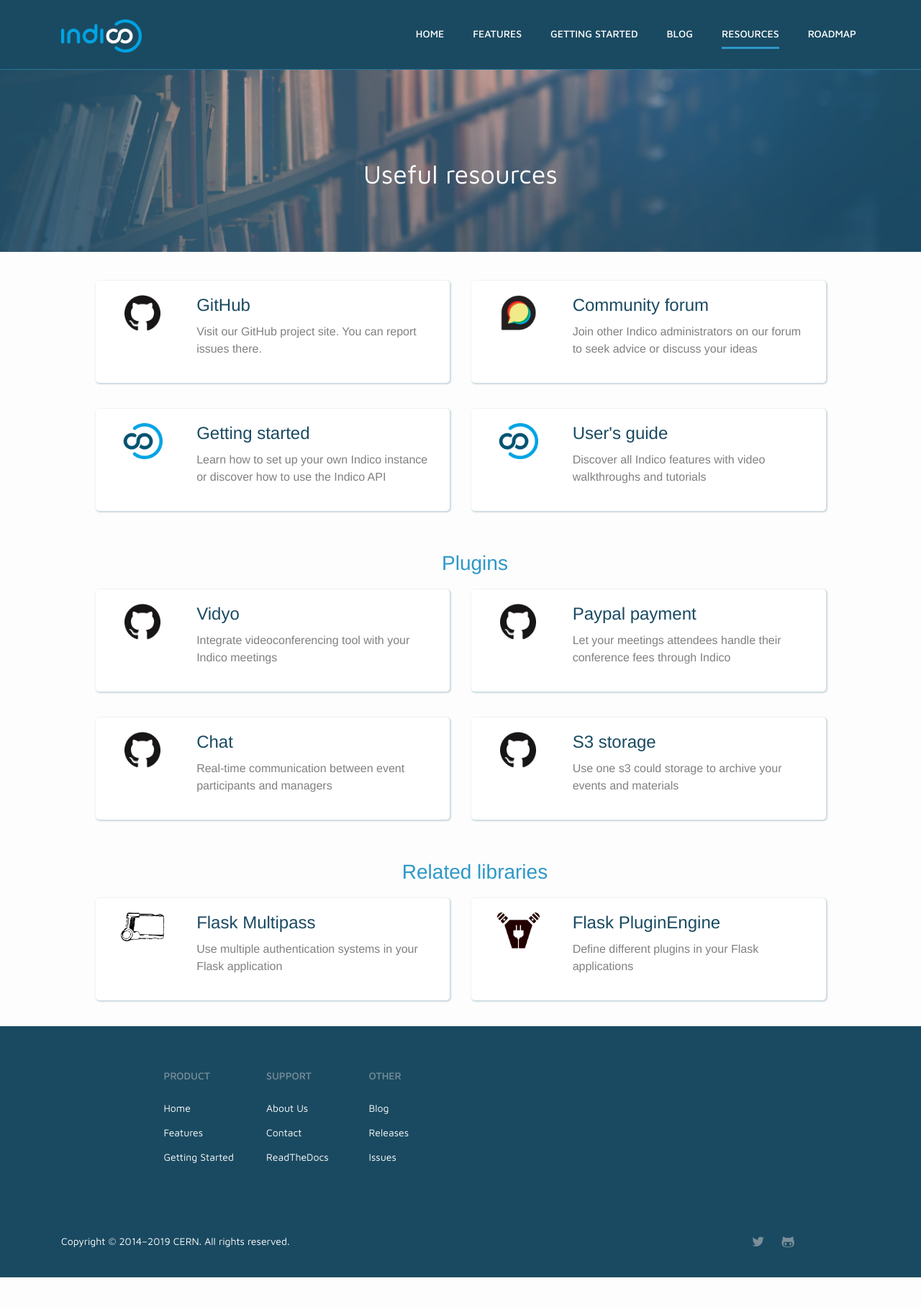
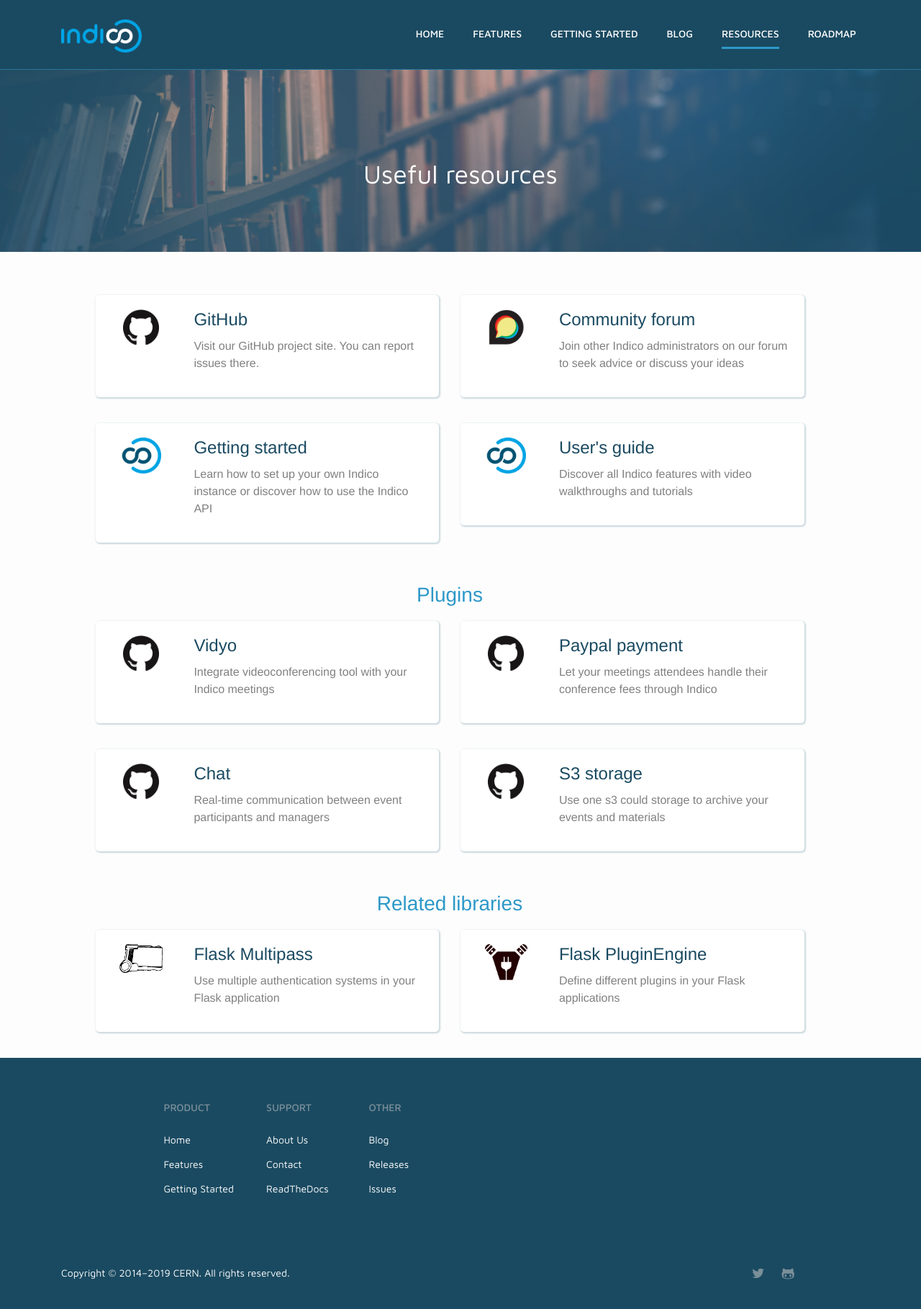
Before and after one commit to indico/indico.github.io, a Jekyll site: the page built from resources.md, in a window 1280 px wide. Shown: the whole page at 72% size. Built offline with Jekyll 4.4.1, drawn with Linux system fonts in a browser that asks for light colours; nearby versions of some CDN libraries; comment, search, counter and statistics services are not loaded; before the commit the page ends 1775 px from its top, so only the background shows below that.

Commit message:
Style sections on resources page

```diff
--- a/_layouts/resources.html
+++ b/_layouts/resources.html
@@ -15,10 +15,10 @@
 <section class="container resources">
   <div class="row justify-content-center">
     <div class="col-11">
-        <div class="row">
-            {%- for section in page.sections -%}
+        {%- for section in page.sections -%}
+            <div class="row resources-section">
                 {%- if section.title -%}
-                    <h3 class="col-12 related-libraries">{{ section.title }}</h3>
+                    <h3 class="col-12 section-title">{{ section.title }}</h3>
                 {%- endif -%}
                 {%- for resource in section.resources -%}
                     <div class="col-md-6">
@@ -35,8 +35,8 @@
                         </a>
                     </div>
                 {%- endfor -%}
-            {%- endfor -%}
-        </div>
+            </div>
+        {%- endfor -%}
     </div>
   </div>
 </section>
--- a/css/indico.scss
+++ b/css/indico.scss
@@ -1094,7 +1094,7 @@
         height: 200px;
         display: block;
         border: 1px solid $brand-color;
-        border-radius: 5px;
+        border-radius: 10px;
         background: rgba(0, 0, 0, 0.3);
         display: flex;
         flex-direction: column;
@@ -1400,6 +1400,16 @@
     justify-content: center;
     margin-top: 40px;
 
+    .resources-section {
+        margin-top: 20px;
+        width: 100%;
+
+        .section-title {
+            text-align: center;
+            margin-bottom: 20px;
+            color: $blue-color;
+        }
+
         .resource-card {
             background: white;
             box-shadow: 1px 1px 2px 1px #cbd8de;
@@ -1461,16 +1471,5 @@
                 background: inherit;
             }
         }
-
-    .related-libraries {
-        text-align: center;
-        margin: 20px;
-        color: $blue-color;
-    }
-
-    .related-libraries-summary {
-        text-align: center;
-        margin: 20px;
-        color: grey;
     }
 }
```
Lines whose indentation alone changed are shown as unchanged.
